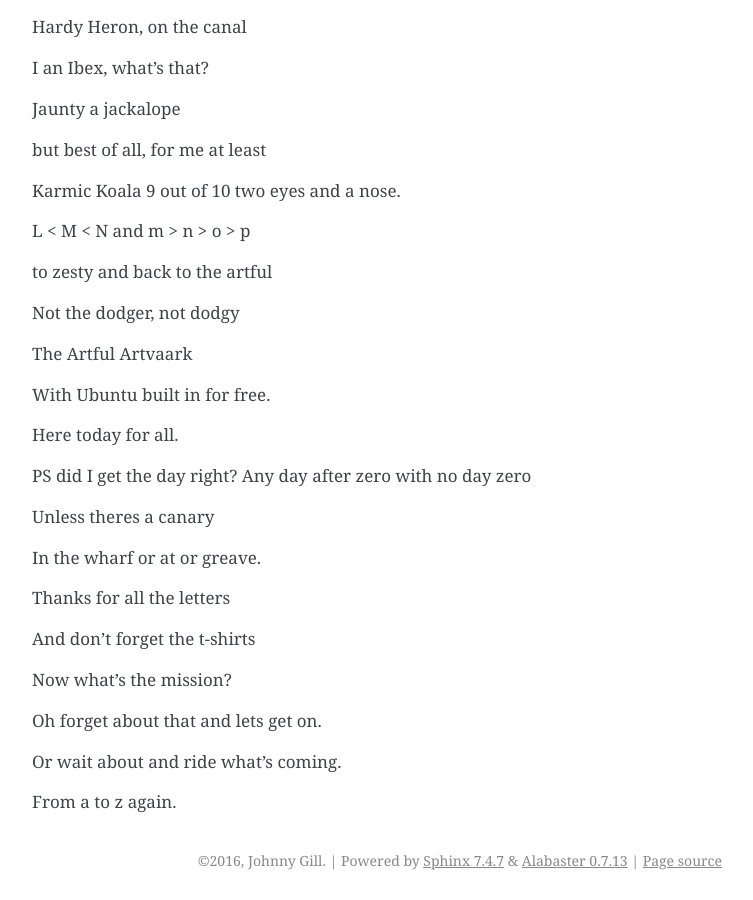
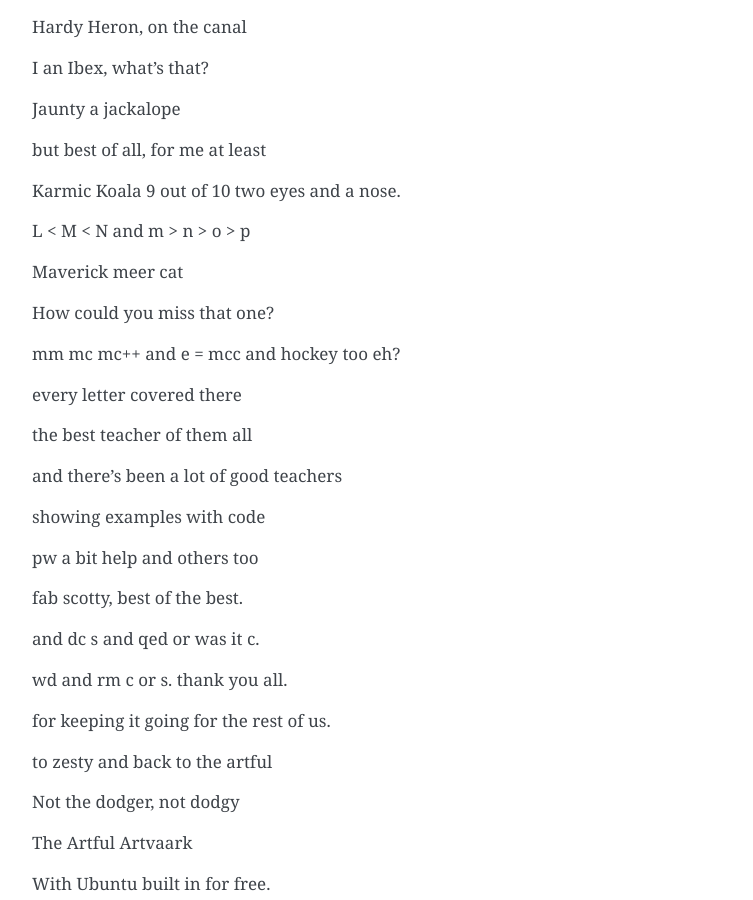
Before and after one commit to openbermuda/karmapi, a Sphinx documentation site: the page built from docs/nodice/mission.rst, in a window 1280 px wide and 900 px high, scrolled down 1082 px. Shown: the whole window, without its empty margins (388-1141 px from the left). Built offline with Sphinx 7.4.7, drawn with Linux system fonts in a browser that asks for light colours; formulas are drawn with MathJax 3; pages that are not in the unit, such as notebooks, are missing from menus.

Commit message:
alphabet soup

```diff
--- a/docs/nodice/mission.rst
+++ b/docs/nodice/mission.rst
@@ -60,6 +60,30 @@
 
 L < M < N and m > n > o > p
 
+Maverick meer cat
+
+How could you miss that one?
+
+mm mc mc++ and e = mcc and hockey too eh?
+
+every letter covered there
+
+the best teacher of them all
+
+and there's been a lot of good teachers
+
+showing examples with code
+
+pw a bit help and others too
+
+fab scotty, best of the best.
+
+and dc s and qed or was it c.
+
+wd and rm c or s.  thank you all.
+
+for keeping it going for the rest of us.
+
 to zesty and back to the artful
 
 Not the dodger, not dodgy
```
